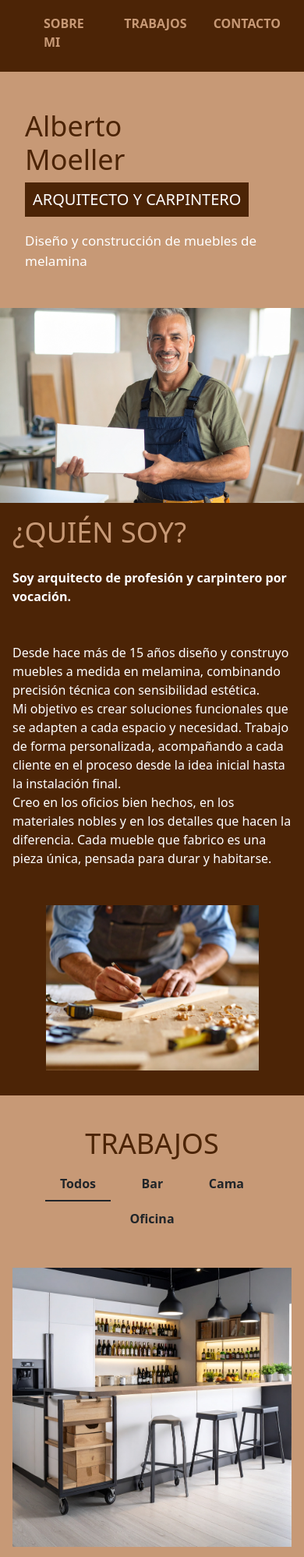
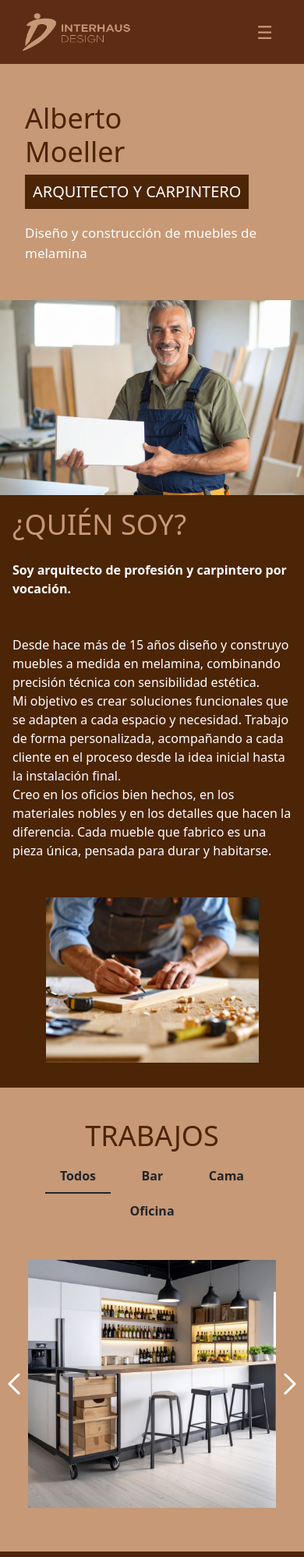
Before and after one commit to agusmelfi/portfolio, a plain HTML site: page index.html in a window 390 px wide. Shown: the top 1997 px of the page at 78% size. Drawn offline with nearby package versions, Linux system fonts and the light colour scheme.

Commit message:
mobile trabajos

```diff
--- a/index.html
+++ b/index.html
@@ -31,12 +31,11 @@
 
     <!-- Logo y nombre -->
     <div class="container-logo d-flex align-items-center">
-      <img src="logo.png" alt="Logo" width="30" height="30" class="me-2">
-      <span class="text-white fw-bold">INTERHAUS DESIGN</span>
+      <img src="./assets/Logo InterhausDesign-12.png" alt="Logo" width="30" height="30" class="logo">
     </div>
 
     <!-- Botón hamburguesa -->
-    <button class="btn text-white fs-3" type="button" data-bs-toggle="offcanvas" data-bs-target="#menuLateral" style="background: none; border: none;">
+    <button class="btn fs-3" type="button" data-bs-toggle="offcanvas" data-bs-target="#menuLateral" style="color:#C79976; background: none; border: none;">
       ☰
     </button>
   </div>
@@ -45,14 +44,14 @@
 <!-- MENU OFFCANVAS DESDE LA DERECHA -->
 <div class="offcanvas offcanvas-end custom-width" tabindex="-1" id="menuLateral" aria-labelledby="menuLateralLabel" style="background-color: #8C4C21; color: white;">
   <div class="offcanvas-header">
-    <h5 class="offcanvas-title" id="menuLateralLabel">INTERHAUS DESIGN</h5>
+    <img src="./assets/Logo InterhausDesign-12.png" alt="">
     <button type="button" class="btn-close btn-close-white" data-bs-dismiss="offcanvas" aria-label="Cerrar"></button>
   </div>
   <div class="offcanvas-body">
     <ul class="nav flex-column">
-      <li class="nav-item"><a class="nav-link text-white fs-5" href="#about">Quién soy</a></li>
-      <li class="nav-item"><a class="nav-link text-white fs-5" href="#works">Trabajos</a></li>
-      <li class="nav-item"><a class="nav-link text-white fs-5" href="#contacto">Contacto</a></li>
+      <li class="nav-item"><a style="color: #C79976;" class="nav-link fs-5" href="#about">Quién soy</a>
+      <li class="nav-item"><a style="color: #C79976;" class="nav-link fs-5" href="#works">Trabajos</a></li>
+      <li class="nav-item"><a style="color: #C79976;" class="nav-link fs-5" href="#contacto">Contacto</a></li>
     </ul>
   </div>
 </div>
@@ -61,10 +60,12 @@
 </header >
 
     <header id="nav-web" class="navbar">
-        <div></div>
+      <div class="container-logo d-flex align-items-center">
+        <img src="./assets/Logo InterhausDesign-12.png" alt="Logo" width="30" height="30" class="logo">
+      </div>
         <nav>
             <ul>
-                <a href="#about">SOBRE MI</a>
+                <a href="#about">QUIEN SOY</a>
                 <a href="#works">TRABAJOS</a>
                 <a href="#contacto">CONTACTO</a>
             </ul>
@@ -127,7 +128,13 @@
             <button class="filter-btn" data-category="cama">Cama</button>
             <button class="filter-btn" data-category="oficina">Oficina</button>
         </div>
-        <div class="works-grid">
+        <div class="works-wrapper">
+          <div class="" id="prevBtn">
+            <svg width="36" height="36" viewBox="0 0 24 24" fill="none">
+              <path d="M16 4l-8 8 8 8" stroke="#ffffff" stroke-width="2" stroke-linecap="round" stroke-linejoin="round"/>
+            </svg>
+          </div>
+         <div class="works-grid">
             <div class="item" data-category="bar"><img src="assets/trabajo_bar.jpg" alt="Trabajo 1"></div>
             <div class="item" data-category="bar"><img src="assets/trabajo_baño.jpg" alt="Trabajo 2"></div>
             <div class="item" data-category="bar"><img src="assets/trabajo_cama.jpg" alt="Trabajo 3"></div>
@@ -137,6 +144,11 @@
             <div class="item" data-category="oficina"><img src="assets/trabajo_muebledivisor.jpg" alt="Trabajo 7"></div>
             <div class="item" data-category="oficina"><img src="assets/trabajo_muebletv.jpg" alt="Trabajo 8"></div>
             <div class="item" data-category="oficina"><img src="assets/trabajo_placard.jpg" alt="Trabajo 9"></div>
+        </div>
+        <div class="" id="nextBtn">
+          <svg width="36" height="36" viewBox="0 0 24 24" fill="none">
+            <path d="M8 4l8 8-8 8" stroke="#ffffff" stroke-width="2" stroke-linecap="round" stroke-linejoin="round"/>
+          </svg>
         </div>
     </section>
 
@@ -221,6 +233,26 @@
         });
     </script>
 
+    <script>
+  const grid = document.querySelector('.works-grid');
+  const prevBtn = document.getElementById('prevBtn');
+  const nextBtn = document.getElementById('nextBtn');
+
+  prevBtn.addEventListener('click', () => {
+    grid.scrollBy({
+      left: -grid.offsetWidth,
+      behavior: 'smooth'
+    });
+  });
+
+  nextBtn.addEventListener('click', () => {
+    grid.scrollBy({
+      left: grid.offsetWidth,
+      behavior: 'smooth'
+    });
+  });
+</script>
+
 <script src="https://cdn.jsdelivr.net/npm/bootstrap@5.3.3/dist/js/bootstrap.bundle.min.js"></script>
 
 </body>
--- a/styles.css
+++ b/styles.css
@@ -18,6 +18,12 @@
   .container-logo span{
     color: #C79976;
   }
+
+.logo{
+  padding-left: 1rem;
+  width: 200px;
+  height: 70px;
+}
 
 .titulo{
     font-size: 60px;
@@ -462,19 +468,28 @@ footer {
   .texto-about {
     margin: 1rem 0;
   }
+  .works-wrapper {
+    position: relative;
+    display: flex;
+    align-items: center;
+    overflow: hidden;
+  }
 
   .works-grid {
-    grid-template-columns: repeat(1, 1fr);
-    padding: 1rem;
+    display: flex;
+    overflow-x: auto;
+    scroll-snap-type: x mandatory;
+    -webkit-overflow-scrolling: touch;
+    gap: 1rem;
+    padding: 1rem 0;
+    scroll-behavior: smooth;
+    width: 100%;
   }
 
-  .item {
-    aspect-ratio: unset;
-    height: auto;
-  }
-
-  .item img {
-    aspect-ratio: 1 / 1;
+  .works-grid .item {
+    min-width: 100%;
+    scroll-snap-align: center;
+    flex-shrink: 0;
   }
 
   .contacto-primera-linea {
@@ -510,6 +525,26 @@ footer {
   .oculto{
     display: block;
   }
+    .navbar a{
+    font-size:large;
+  }
+  #nav-mobile{
+  display: block;
+}
+  #nav-web{
+  display: none;
+
+}
+
+.logo{
+  padding-left: 0;
+  width: 140px;
+  height: 50px;
+}
+
+.offcanvas-header img{
+  width: 170px;
+  height: 70px;
 }
 
 @media screen and (max-width:391px){
@@ -517,15 +552,4 @@ footer {
     font-size:medium;
   }
 }
-
-@media screen and (min-width:392px) and (max-width:450px){
-  .navbar a{
-    font-size:large;
-  }
-  #nav-mobile{
-  display: block;
 }
-  #nav-web{
-  display: none;
-}
-}
```
